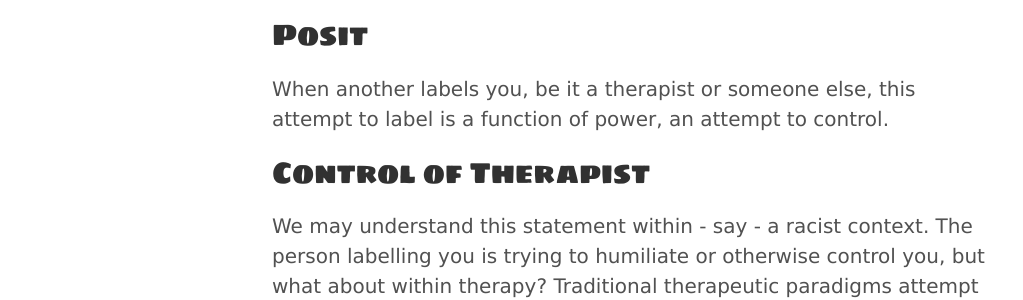
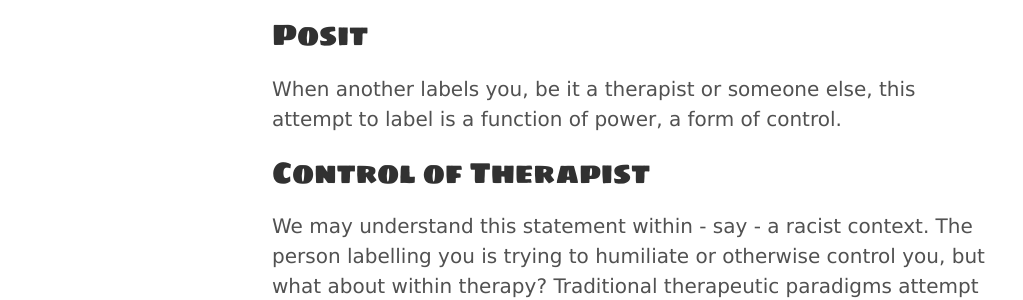
Before and after one commit to tracyjordan/tracyjordan.github.io, a Jekyll site: the page built from _posts/2020-05-09-labelling-as-power.md, in a window 1280 px wide. Shown: the part 186-486 px from the top of the page, without its empty margins (8-1031 px from the left). Built offline with Jekyll 4.4.1, drawn with Linux system fonts in a browser that asks for light colours.

Commit message:
Update 2020-05-09-labelling-as-power.md

```diff
--- a/_posts/2020-05-09-labelling-as-power.md
+++ b/_posts/2020-05-09-labelling-as-power.md
@@ -9,7 +9,7 @@ published: true
 
 <h2>Posit</h2>
 
-<p>When another labels you, be it a therapist or someone else, this attempt to label is a function of power, an attempt to control.</p>
+<p>When another labels you, be it a therapist or someone else, this attempt to label is a function of power, a form of control.</p>
 
 <h2>Control of Therapist</h2>
 
```
